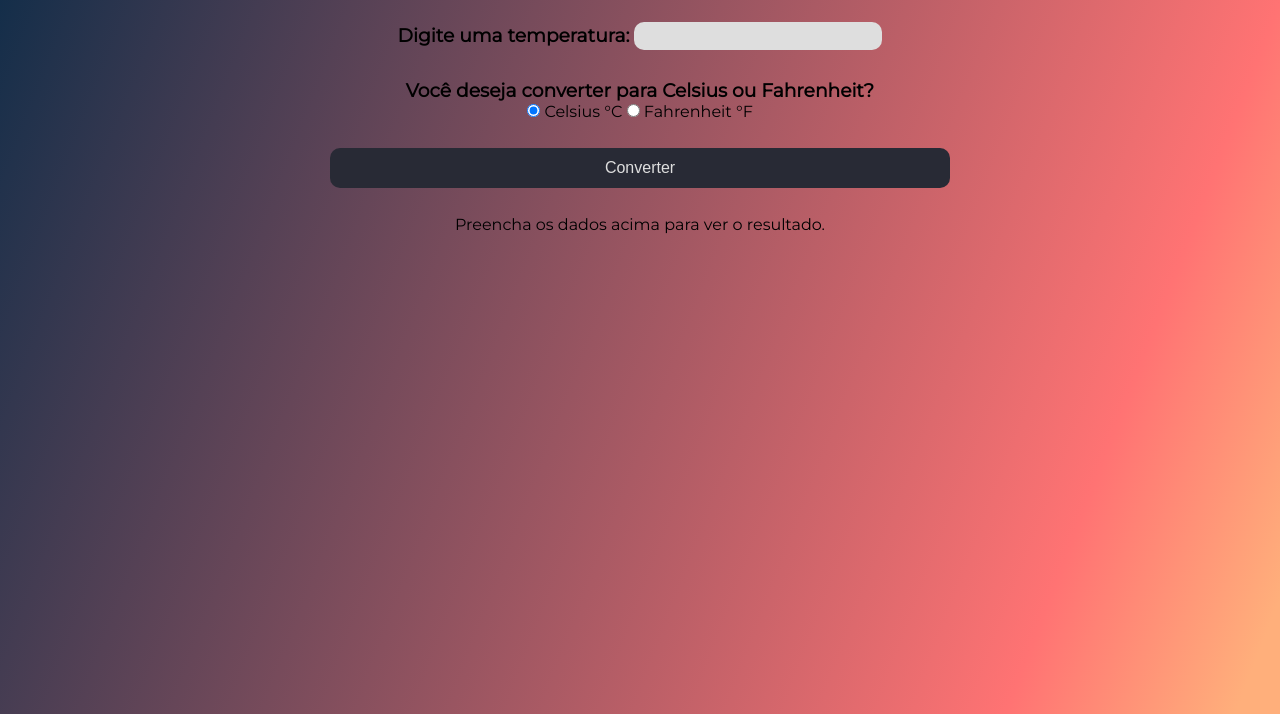
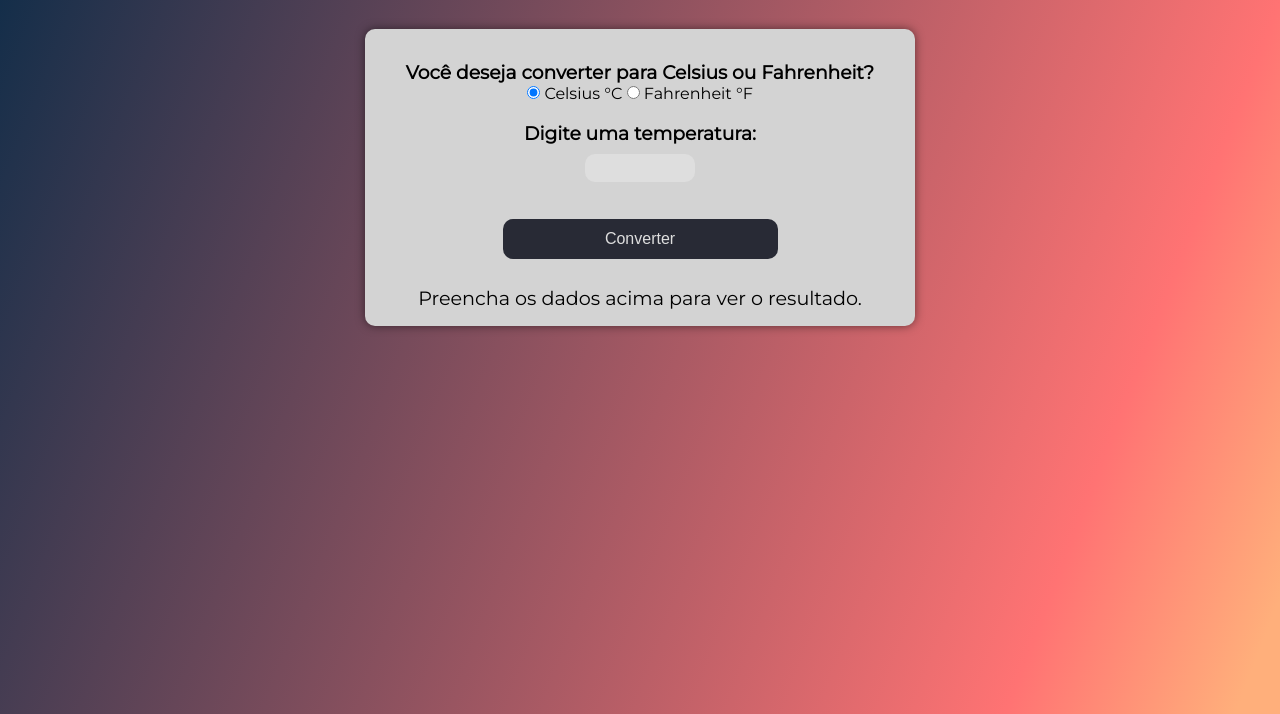
Before and after one commit to lgolin/imersaodev2022, a plain HTML site: page aula01/2.conversor/index.html in a window 1280 px wide. Shown: the part 86-800 px from the top of the page. Drawn offline with Linux system fonts and the light colour scheme.

Commit message:
first commit

```diff
--- a/aula01/2.conversor/index.html
+++ b/aula01/2.conversor/index.html
@@ -15,18 +15,21 @@
     </p>
 
     <!-- Entrada de dados -->
+    <section class="section">
       <div id="temp">
-      <h3>Digite uma temperatura: <input type="num" id="num"></h3><br>
+
         <h3>Você deseja converter para Celsius ou Fahrenheit?</h3>
         <input type="radio" id="cel" name="temp" value="Celsius" checked>
         <label for="cel">Celsius °C</label>
         <input type="radio" id="fah" name="temp" value="Fahrenheit">
         <label for="fah">Fahrenheit °F</label><br><br>
+        <h3>Digite uma temperatura: <br><input type="num" id="num"></h3><br>
         <input type="button" value="Converter" onclick="Converter()" class="button-converter"><br><br>
       </div>
 
       <!-- Saida de dados -->
       <div id="res">Preencha os dados acima para ver o resultado.</div>
+    </section>
   </div>
 
   </a>
--- a/aula01/2.conversor/script.js
+++ b/aula01/2.conversor/script.js
@@ -10,13 +10,13 @@ function Converter() {
   } else {
     if (temp[0].checked) {
       let conv = ((num * 9) / 5 + 32).toFixed(1);
-      res.innerHTML = `O ${num}°C convertido para Fahrenheit é ${conv}`;
+      res.innerHTML = `${num}°C = ${conv}°F`;
     }
 
     if (temp[1].checked) {
       let conv = (((num - 32) * 5) / 9).toFixed(1);
 
-      res.innerHTML = `O ${num}°F convertido para Celsius é ${conv}`;
+      res.innerHTML = `${num}°F = ${conv}°C`;
     }
   }
 }
--- a/aula01/2.conversor/style.css
+++ b/aula01/2.conversor/style.css
@@ -55,6 +55,16 @@ body {
   margin-top: 5px;
 }
 
+.section {
+  max-width: 550px;
+  margin: 0 auto;
+  background: #d3d3d3;
+  padding: 1rem 0;
+  margin-top: 2rem;
+  border-radius: 10px;
+  box-shadow: 0 0 10px rgba(0, 0, 0, 0.5);
+}
+
 #temp {
   margin-top: 1rem;
 }
@@ -71,6 +81,7 @@ body {
   border: none;
   background: #dedede;
   outline: none;
+  text-align: center;
 }
 
 .button-converter {
@@ -91,3 +102,7 @@ body {
 .button-converter:hover {
   background-color: rgba(40, 42, 53, 0.8);
 }
+
+#res {
+  font-size: 1.2rem;
+}
```
Lines whose indentation alone changed are shown as unchanged.
